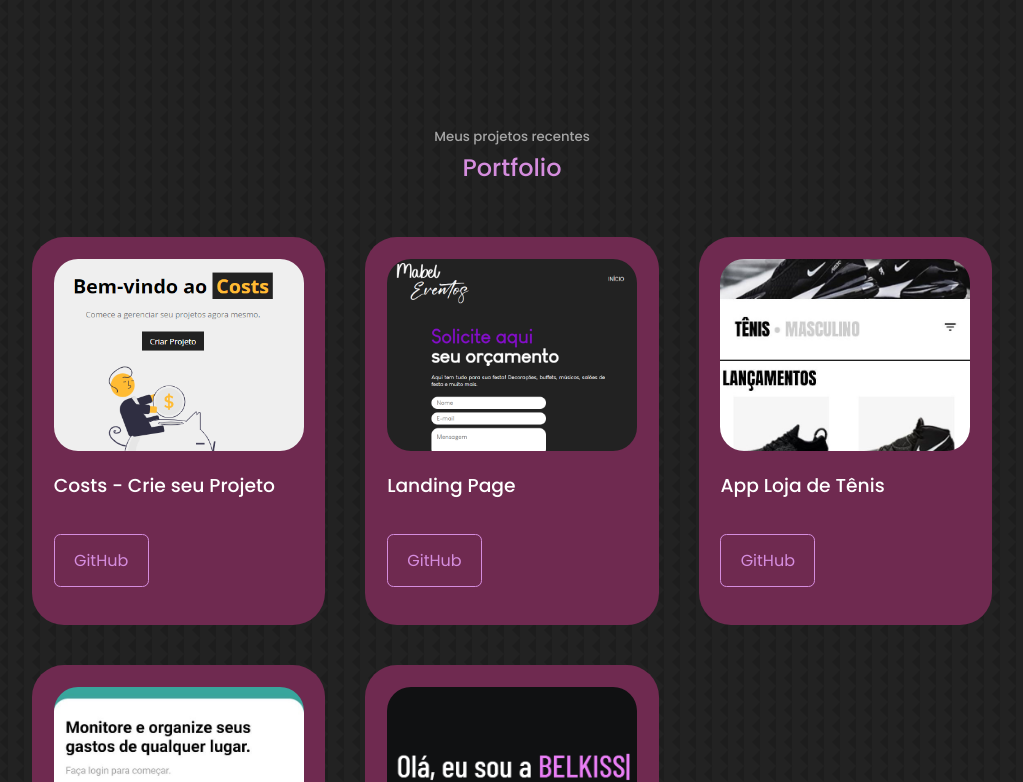
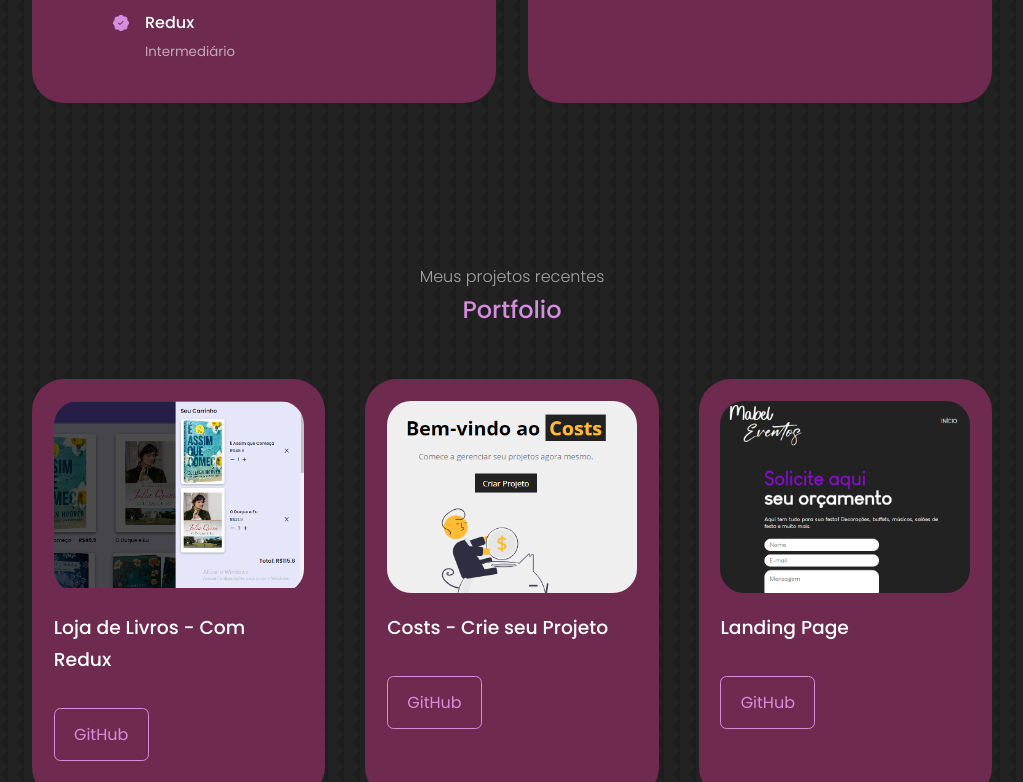
Before and after one commit to belkiss-lino/portfolio-belkiss-lino, a React (Create React App) app: page / in a window 1280 px wide. Shown: the part 2018-2800 px from the top of the page, without its empty margins (128-1151 px from the left). Built offline with nearby package versions, Linux system fonts and the light colour scheme.

Commit message:
nav portfolio changes

```diff
--- a/src/components/nav/Nav.css
+++ b/src/components/nav/Nav.css
@@ -1,5 +1,5 @@
 .nav {
-    background-color: rgba(0, 0, 0, 0.3);
+    background-color: rgba(0, 0, 0, 0.6);
     width: max-content;
     display: block;
     padding: 0.7rem 1.7rem;
@@ -24,7 +24,7 @@ nav a {
 }
 
 nav a:hover {
-    background: rgba(0, 0, 0, 0.3);
+    background: rgba(0, 0, 0, 0.5);
 }
 
 nav a.active {
--- a/src/components/portfolio/Portfolio.jsx
+++ b/src/components/portfolio/Portfolio.jsx
@@ -1,5 +1,6 @@
 import React from 'react';
 import './Portfolio.css';
+import IMG0 from '../../assets/portfolio0.png';
 import IMG1 from '../../assets/portfolio1.png';
 import IMG2 from '../../assets/portfolio2.png';
 import IMG3 from '../../assets/portfolio3.jpeg';
@@ -13,6 +14,15 @@ const Portfolio = () => {
       <h2>Portfolio</h2>
 
       <div className='container portfolio__container'>
+      <article className='portfolio__item'>
+          <div className='portfolio__item-image'>
+            <img src={IMG0} alt="" />
+          </div>
+          <h3>Loja de Livros - Com Redux</h3>
+          <div className='portfolio__item-cta'>
+            <a href='https://github.com/belkiss-lino/costs' className='btn' target='_blank'>GitHub</a>
+          </div>
+        </article>
         <article className='portfolio__item'>
           <div className='portfolio__item-image'>
             <img src={IMG1} alt="" />
--- a/src/index.css
+++ b/src/index.css
@@ -44,11 +44,17 @@ body {
 .container {
     width: var(--container-width-lg);
     margin:0 auto;
+    margin-top: 2rem;
 
 }
 
-h1, h2, h3, h4, h5 {
+h1, h2, h3, h4 {
     font-weight: 500;
+}
+
+h5 {
+    font-size: 1rem;
+    font-weight: 200;
 }
 
 h1 {
@@ -56,7 +62,7 @@ h1 {
 }
 
 section {
-    margin-top: 8rem;
+    margin-top: 10rem;
 }
 
 section > h2, section > h5 {
```
Also changed, not shown: src/assets/portfolio0.png (added).
